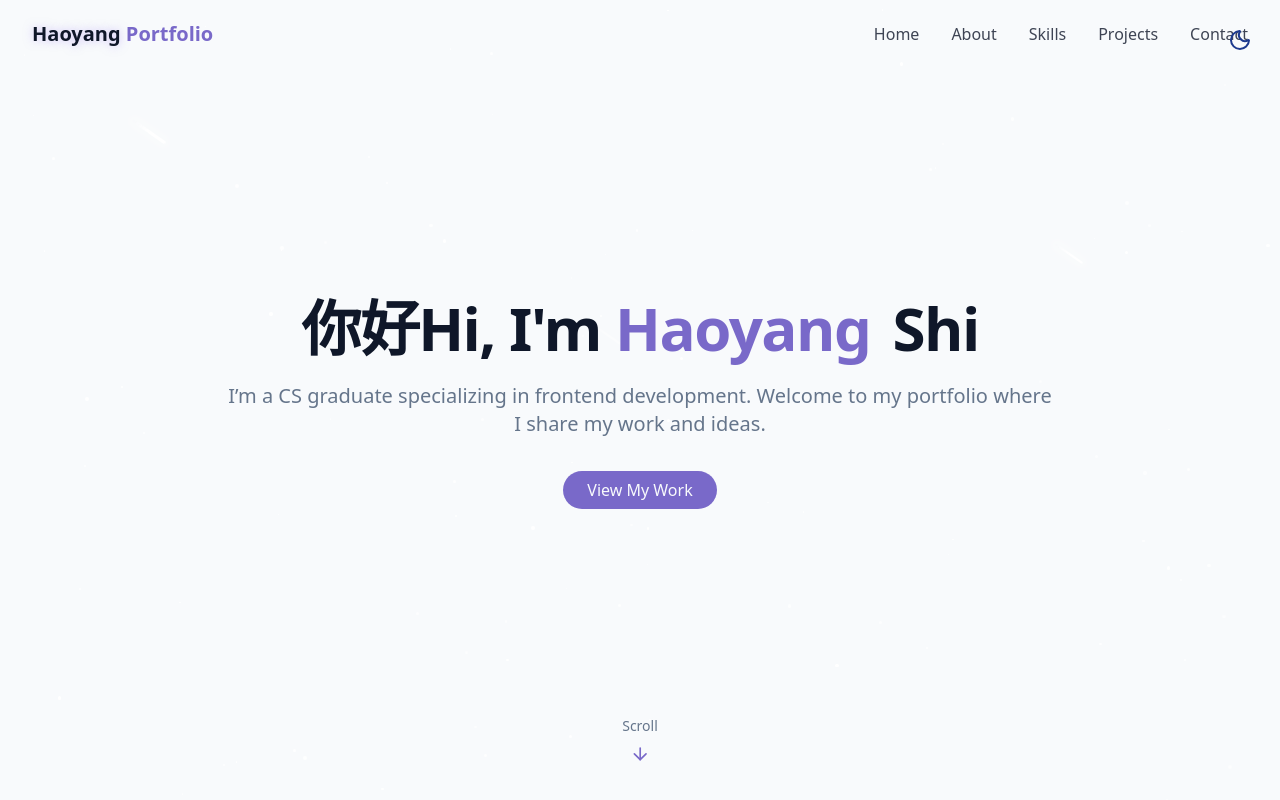
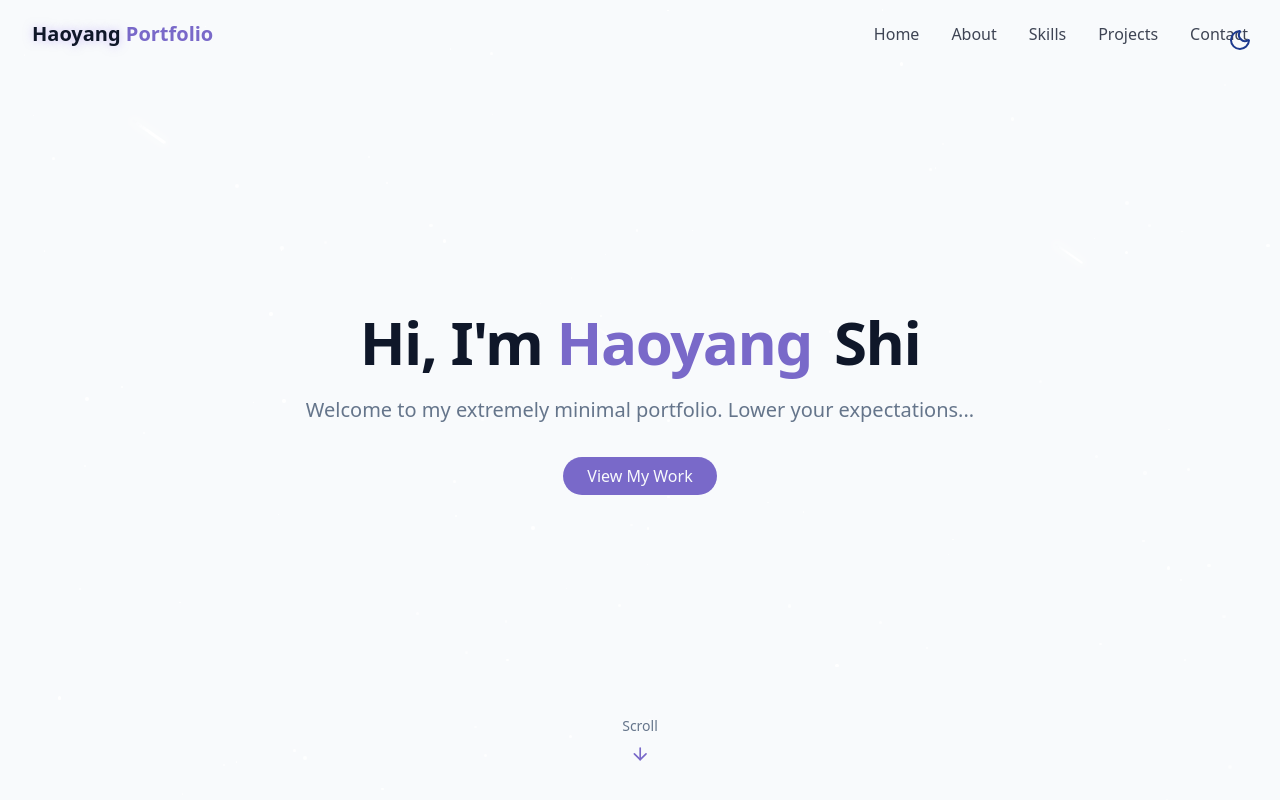
Before and after one commit to kaden175ck/Portfoilo, a React (Vite) app: page / in a window 1280 px wide. Shown: the top 800 px of the page. Built offline with nearby package versions, Linux system fonts and the light colour scheme.

Commit message:
text change

```diff
--- a/src/components/HeroSection.jsx
+++ b/src/components/HeroSection.jsx
@@ -14,7 +14,7 @@ export const HeroSection =()=>{
             <div className="container max-w-4xl mx-auto text-center z-10">
                 <div className="space-y-6">
                     <h1 className="text-4xl md:text-6xl font-bold tracking-tight">
-                        <span className="opacity-0 animate-fade-in">你好Hi, I'm</span>
+                        <span className="opacity-0 animate-fade-in">Hi, I'm</span>
                         <span className="text-primary opacity-0 animate-fade-in-delay-1">
                             {" "}
                             Haoyang
@@ -25,7 +25,8 @@ export const HeroSection =()=>{
                         </span>
                     </h1>
 
-                    <p className="text-lg md:text-xl text-muted-foreground max-2-2xl mx-auto opacity-0 animate-fade-in-delay-3">I’m a CS graduate specializing in frontend development. Welcome to my portfolio where I share my work and ideas.</p>
+                    <p className="text-lg md:text-xl text-muted-foreground max-2-2xl mx-auto opacity-0 animate-fade-in-delay-3">Welcome to my extremely minimal portfolio.
+Lower your expectations...</p>
 
 
                     <div className="pt-4 opacity-0 animate-fade-in-delay-4">
```
